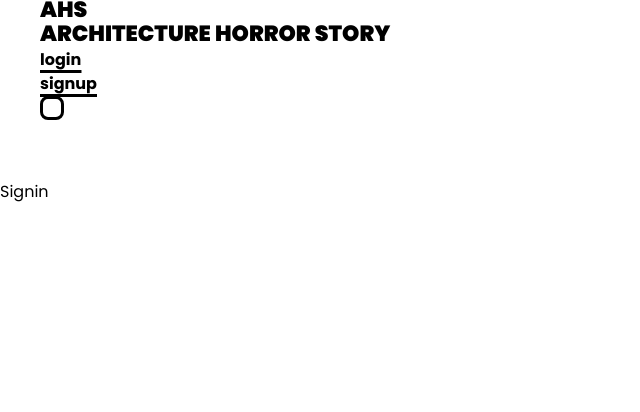
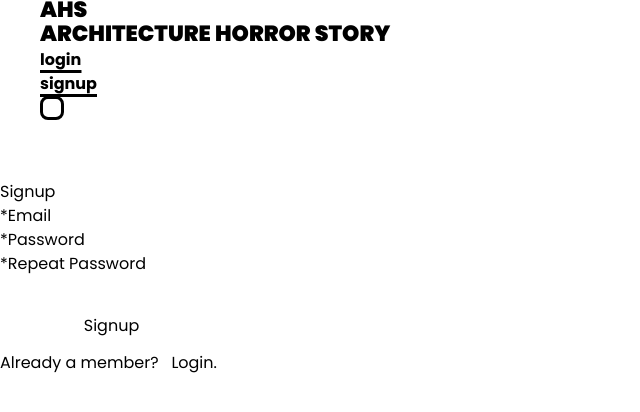
Before and after one commit to ChristopherZinger/AHS, a SvelteKit app: page /auth/signup in a window 1280 px wide. Shown: the top 412 px of the page, without its empty margins (0-640 px from the left). Built offline with nearby package versions, Linux system fonts and the light colour scheme; no server answers.

Commit message:
create signup page and form with firebase-auth functionality

```diff
--- /dev/null
+++ b/src/components/auth/SignupForm.svelte
@@ -0,0 +1,111 @@
+<script lang="ts">
+	import { auth } from '$lib/firebase';
+	import { getLoginUrl } from '$lib/utils/appUrls';
+	import { createUserWithEmailAndPassword } from 'firebase/auth';
+	import Button from '../Button.svelte';
+	import InputText from '../InputText.svelte';
+	import JumpingLabel from '../JumpingLabel.svelte';
+	import * as yup from 'yup';
+	import InputErrors from './InputErrors.svelte';
+	import { MIN_PASSWORD_LENGTH } from '$lib/constants';
+	import { parseValidationError, validate } from '$lib/utils/form-utils';
+
+	let values = {
+		email: '',
+		password: '',
+		passwordRepeat: ''
+	};
+	const isLoading = false;
+	let inputToErrors: Record<string, string[]> = {};
+
+	const schema = yup.object({
+		email: yup.string().email().required(),
+		password: yup.string().required().min(MIN_PASSWORD_LENGTH),
+		passwordRepeat: yup
+			.string()
+			.required()
+			.min(6)
+			.oneOf([yup.ref('password'), null], 'Passwords must match')
+	});
+
+	async function submit() {
+		inputToErrors = {};
+		try {
+			await validate(values, schema);
+			await createUserWithEmailAndPassword(
+				auth,
+				values.email,
+				values.password
+			);
+		} catch (err) {
+			err instanceof yup.ValidationError
+				? (inputToErrors = <typeof inputToErrors>parseValidationError(err))
+				: console.error(err);
+		}
+	}
+</script>
+
+<form class="flex flex-col gap-y-12" on:submit|preventDefault={submit}>
+	<JumpingLabel label="*Email" forHTML="email" isUp={!!values.email}>
+		<InputText
+			type={'text'}
+			name="email"
+			id="email"
+			onChange={({ target }) => {
+				values.email = target?.value;
+				inputToErrors.email = [];
+			}}
+		/>
+		<InputErrors msgs={inputToErrors.email || []} />
+	</JumpingLabel>
+
+	<JumpingLabel
+		label="*Password"
+		forHTML="password"
+		isUp={!!values.password}
+	>
+		<InputText
+			type={'password'}
+			name="password"
+			id="password"
+			onChange={({ target }) => {
+				values.password = target?.value;
+				inputToErrors.password = [];
+			}}
+		/>
+		<InputErrors msgs={inputToErrors.password || []} />
+	</JumpingLabel>
+
+	<JumpingLabel
+		label="*Repeat Password"
+		forHTML="repeat-password"
+		isUp={!!values.passwordRepeat}
+	>
+		<InputText
+			type={'password'}
+			name="repeat-password"
+			id="repeat-password"
+			onChange={({ target }) => {
+				values.passwordRepeat = target?.value;
+				inputToErrors.passwordRepeat = [];
+			}}
+		/>
+		<InputErrors msgs={inputToErrors.passwordRepeat || []} />
+	</JumpingLabel>
+
+	<div class="flex justify-center mt-8">
+		<div>
+			<Button
+				type="submit"
+				disabled={isLoading ||
+					!!Object.values(inputToErrors).some((arr) => arr.length)}
+				>Signup</Button
+			>
+			<div class="flex mt-5 text-zinc-500">
+				Already a member? &nbsp <a class="text-black" href={getLoginUrl()}>
+					Login.</a
+				>
+			</div>
+		</div>
+	</div>
+</form>
--- /dev/null
+++ b/src/components/auth/SignupPage.svelte
@@ -0,0 +1,12 @@
+<script lang="ts">
+	import AuthBox from './AuthBox.svelte';
+	import SignupForm from './SignupForm.svelte';
+</script>
+
+<div class="signup-page">
+	<div class="lg:my-12 w-full lg:flex lg:justify-center">
+		<AuthBox title="Signup">
+			<SignupForm />
+		</AuthBox>
+	</div>
+</div>
--- a/src/lib/constants.ts
+++ b/src/lib/constants.ts
@@ -1 +1,3 @@
 export const FS_TOKEN_BEARER_KEY = 'user_token';
+
+export const MIN_PASSWORD_LENGTH = 6;
--- /dev/null
+++ b/src/lib/utils/form-utils.ts
@@ -0,0 +1,30 @@
+import type { OptionalObjectSchema, ObjectShape } from 'yup/lib/object';
+import type ValidationError from 'yup/lib/ValidationError';
+
+export const validate = async <T, R extends ObjectShape>(
+	input: T,
+	schema: OptionalObjectSchema<R>
+) =>
+	await schema.validate(input, {
+		recursive: true,
+		abortEarly: false
+	});
+
+export const parseValidationError = <
+	T extends Record<string, string[]>,
+	VE extends ValidationError
+>(
+	err: VE
+) => {
+	const errMsg: Partial<T> = {};
+	const { inner } = err;
+
+	inner.forEach((ve) => {
+		if (ve.path) {
+			const v = errMsg[ve.path] || [];
+			errMsg[ve.path] = [...v, ve.message];
+		}
+	});
+
+	return errMsg;
+};
--- a/src/routes/auth/signup/+page.svelte
+++ b/src/routes/auth/signup/+page.svelte
@@ -1,8 +1,9 @@
 <script lang="ts">
+	import SignupPage from '../../../components/auth/SignupPage.svelte';
 </script>
 
 <svelte:head>
 	<title>AHS - Signup</title>
 </svelte:head>
 
-<h1>Signin</h1>
+<SignupPage />
```
